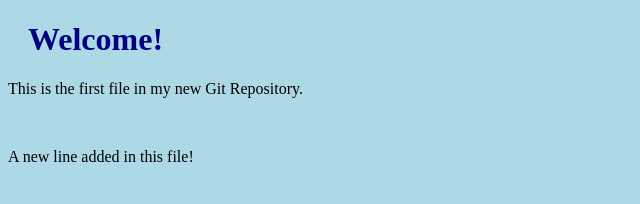
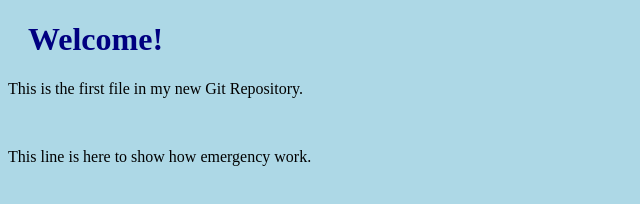
Before and after one commit to Lazinf/myFirstRepository, a plain HTML site: page index.html in a window 1280 px wide. Shown: the whole page, without its empty margins (0-640 px from the left). Drawn offline with Linux system fonts and the light colour scheme.

Commit message:
Updated index.html with emergency fix

```diff
--- a/index.html
+++ b/index.html
@@ -10,6 +10,6 @@
         <h1>Welcome!</h1>
         <p>This is the first file in my new Git Repository.</p>
         <br>
-        <p>A new line added in this file!</p>
+        <p>This line is here to show how emergency work.</p>
     </body>
 </html>
```
